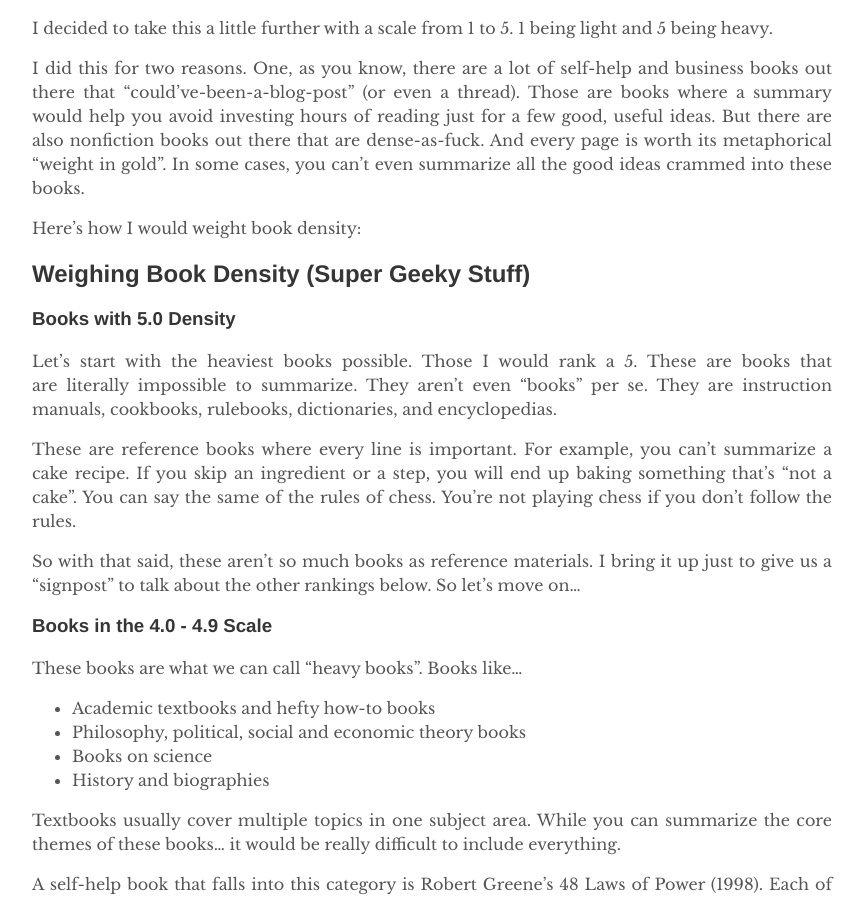
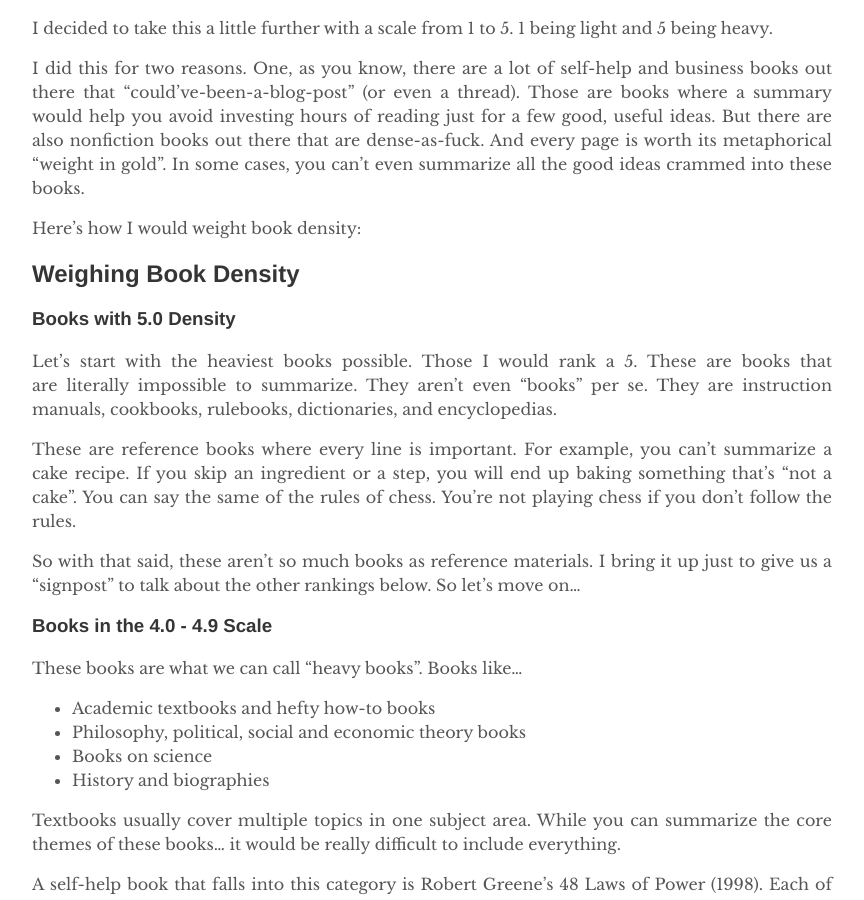
Before and after one commit to colinyjchung/cnotes, a Jekyll site: the page built from _posts/2021-04-15-calculating-book-density.md, in a window 1280 px wide and 900 px high, scrolled down 517 px. Shown: the whole window, without its empty margins (208-1072 px from the left). Built offline with Jekyll 4.4.1, drawn with Linux system fonts in a browser that asks for light colours.

Commit message:
Update 2021-04-15-calculating-book-density.md

```diff
--- a/_posts/2021-04-15-calculating-book-density.md
+++ b/_posts/2021-04-15-calculating-book-density.md
@@ -15,7 +15,7 @@ I did this for two reasons. One, as you know, there are a lot of self-help and
 
 Here's how I would weight book density:
 
-## Weighing Book Density (Super Geeky Stuff)
+## Weighing Book Density
 
 ### Books with 5.0 Density
 
```
